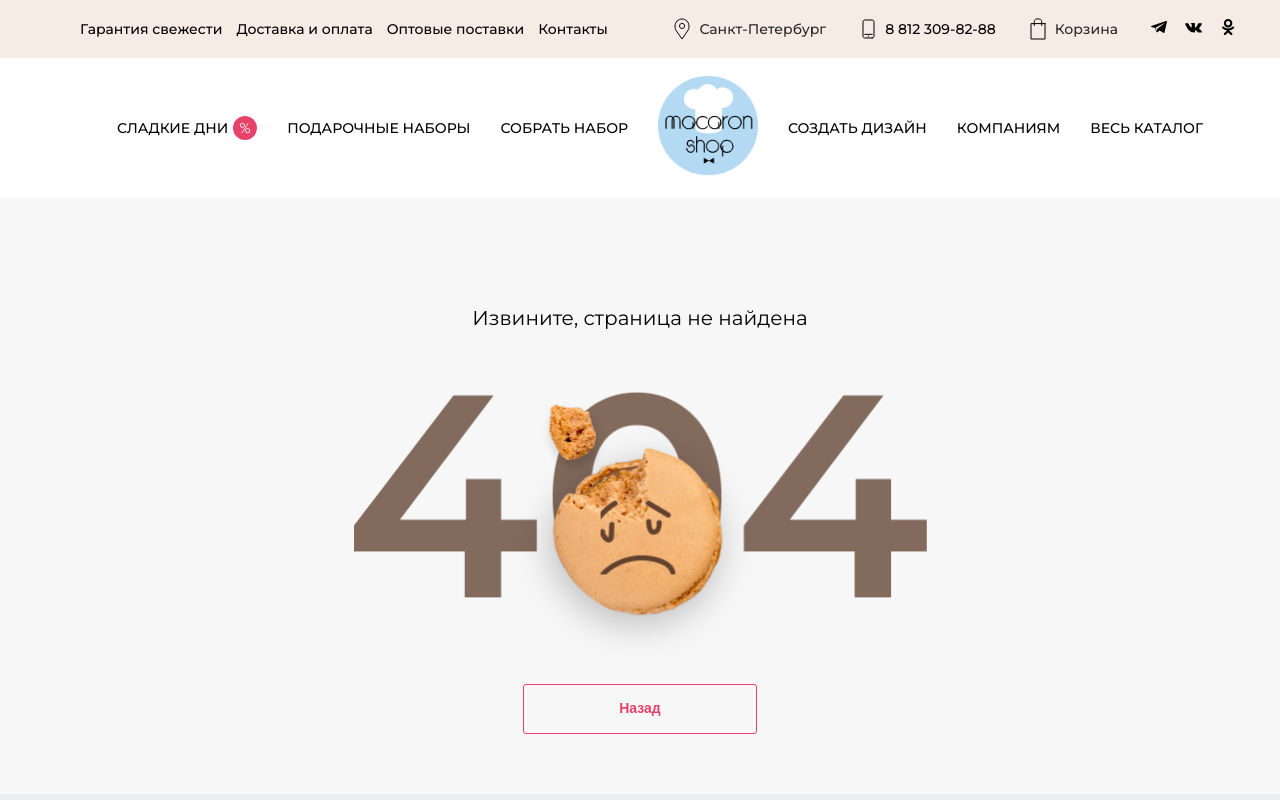
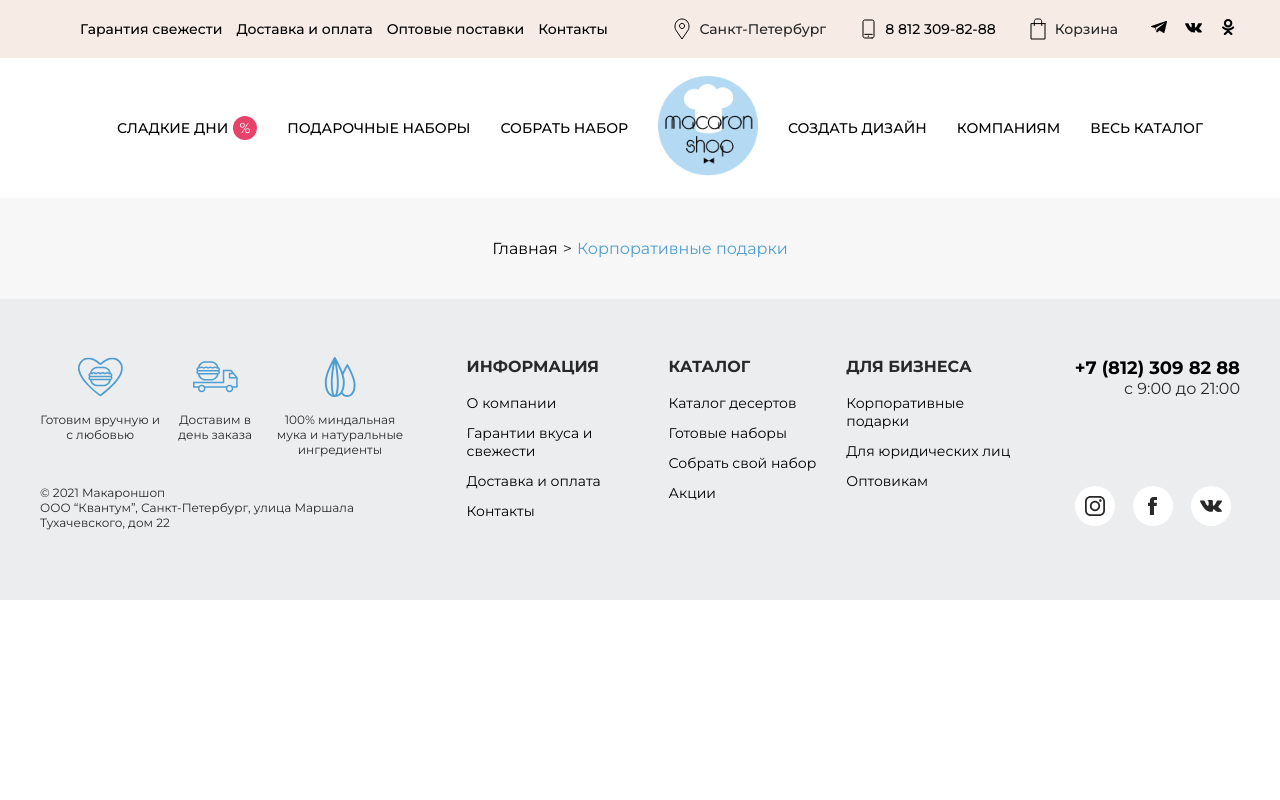
Before and after one commit to ITboo/next-macaron, a Next.js app: page /corporate-gifts in a window 1280 px wide. Before the commit this address had no page. Shown: the top 800 px of the page. Built offline with nearby package versions, Linux system fonts and the light colour scheme.

Commit message:
feat: add basic markup and styles

```diff
--- /dev/null
+++ b/src/app/corporate-gifts/corporate-gifts.module.css
@@ -0,0 +1,3 @@
+.corporate-gifts {
+  background-color: var(--darker-background);
+}
--- /dev/null
+++ b/src/app/corporate-gifts/page.tsx
@@ -0,0 +1,18 @@
+import styles from './corporate-gifts.module.css';
+
+import Container from '@/app/components/Container';
+import Breadcrumb from '../shared/ui/Breadcrumb';
+// import Link from 'next/link';
+
+const CorporateGifts = () => {
+  return(
+    <section className={styles['corporate-gifts']}>
+      <Container>
+        <Breadcrumb homeElement={'Главная'} separator={<span>&gt;</span>} translatedLink={'Корпоративные подарки'} />
+        <div></div>
+      </Container>
+    </section>
+  )
+}
+
+export default CorporateGifts;
```
